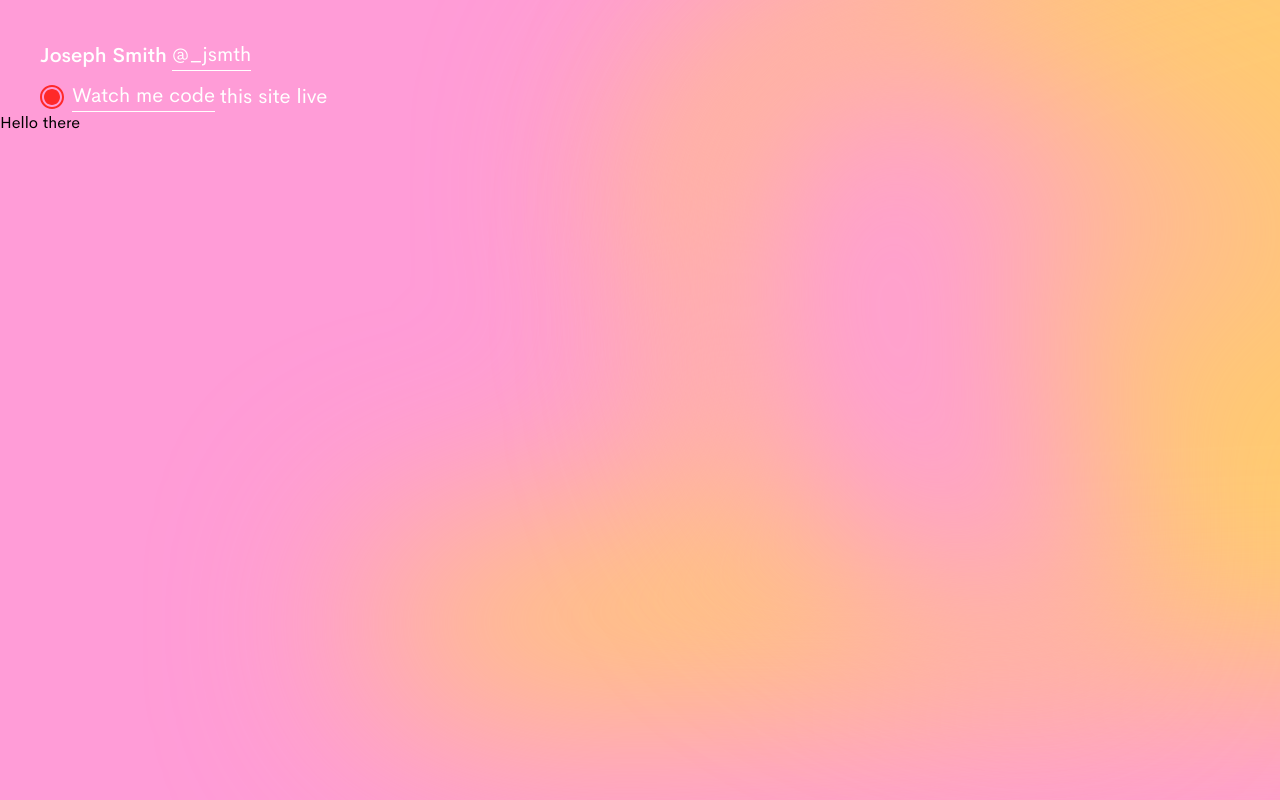
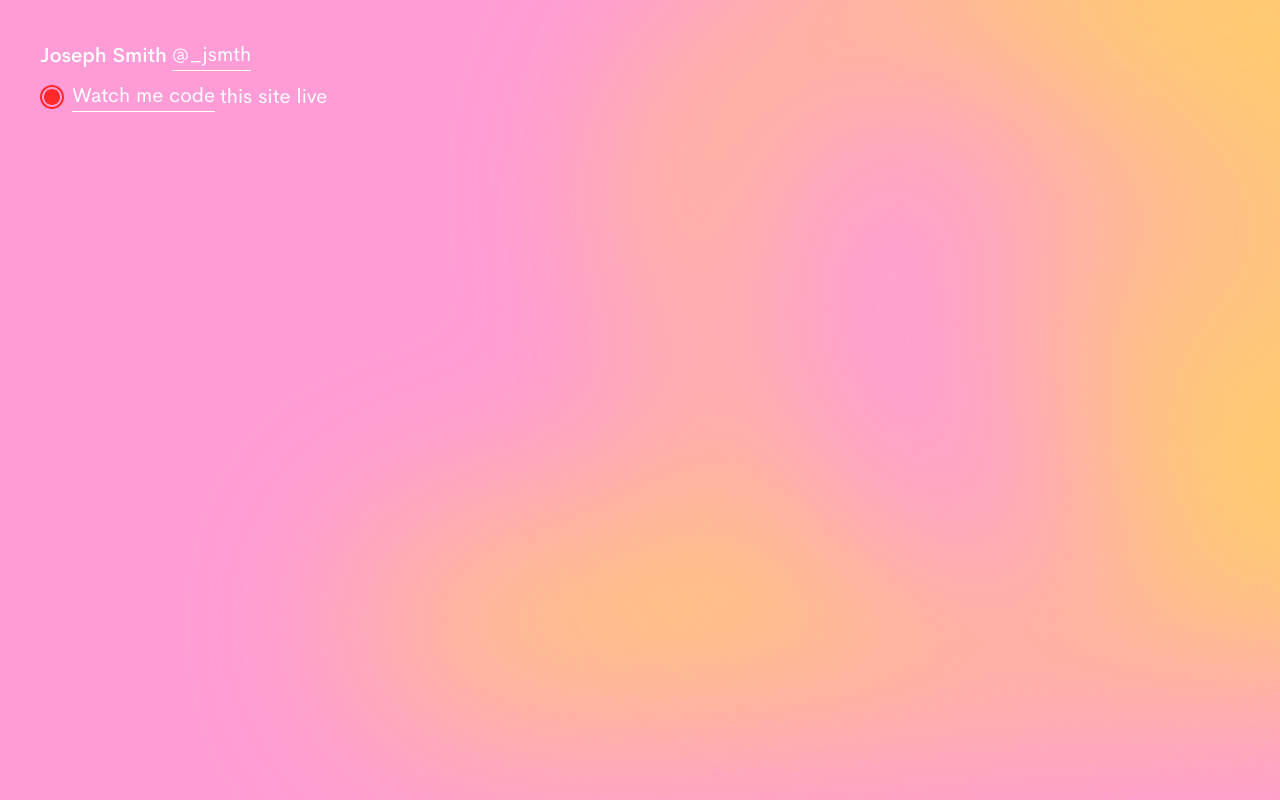
Before and after one commit to jsmmth/whisper, a Next.js app: page / in a window 1280 px wide. Built offline with nearby package versions, Linux system fonts and the light colour scheme.

Commit message:
Removed test

```diff
--- a/pages/index.tsx
+++ b/pages/index.tsx
@@ -9,7 +9,6 @@ const Index: NextPage = () => {
         <title>Joseph Smith</title>
       </Head>
       <Header />
-      Hello there
     </>
   );
 };
```
